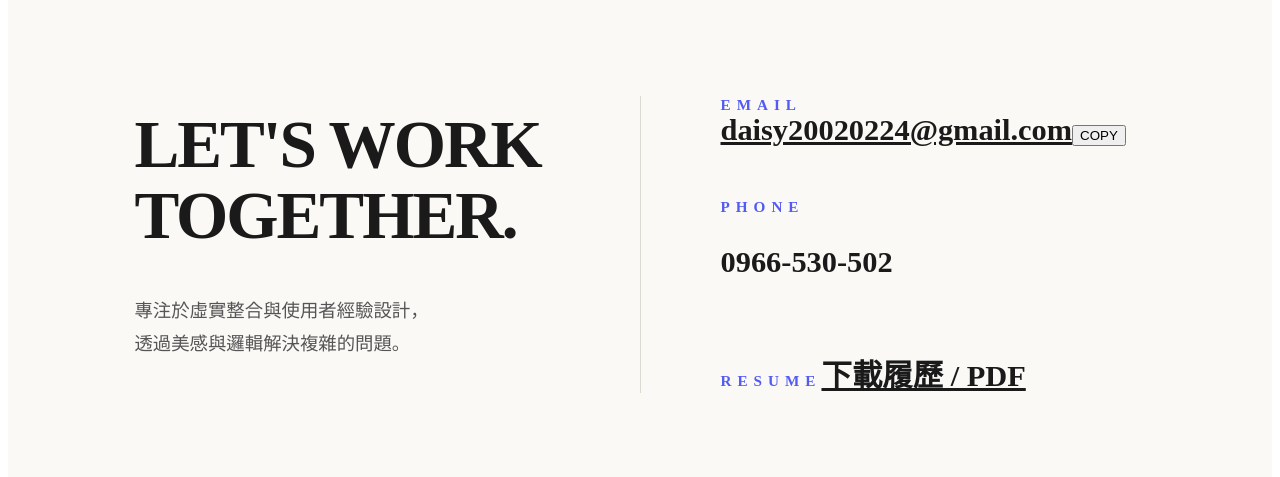
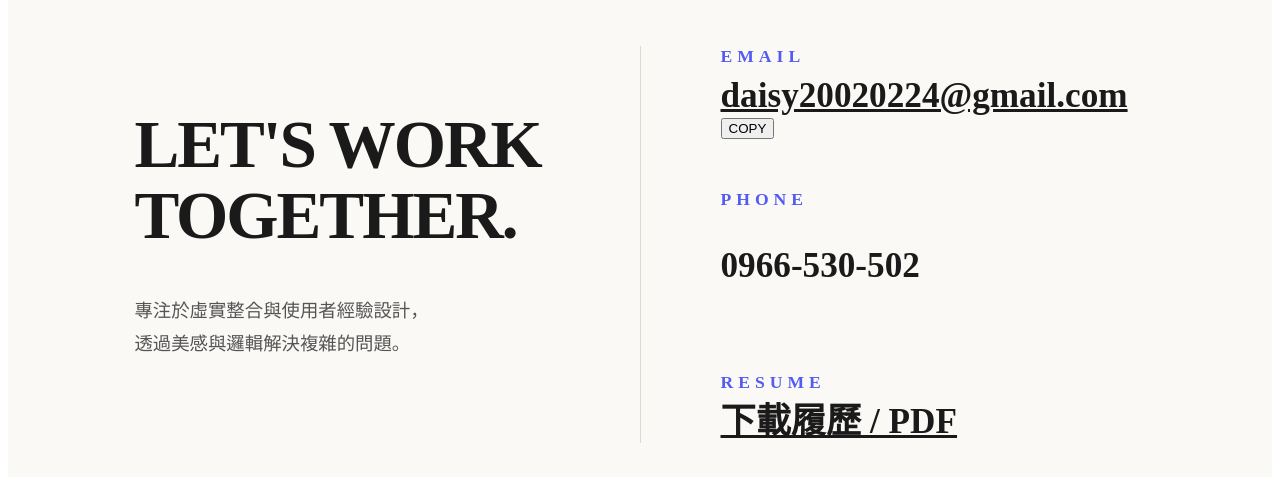
Before and after one commit to 20020224-qun/my-portfolio-react, a React (Vite) app: page / in a window 1280 px wide. Shown: the part 4968-5445 px from the top of the page. Built offline with nearby package versions, Linux system fonts and the light colour scheme.

Commit message:
Update style.css

```diff
--- a/src/assets/style.css
+++ b/src/assets/style.css
@@ -806,4 +806,26 @@ html {
     color: #444 !important; /* 文字顏色加深，增加左側下方的重量感來平衡大標 */
     opacity: 0.9;
 }
+/* 將這段貼在 CSS 最底部 */
+#contact .contact-info * {
+    text-align: left !important;
 }
+
+/* 強制右側標籤變大變藍 */
+#contact .info-label {
+    font-size: 1.1rem !important;
+    color: #535bf2 !important;
+    display: block !important;
+    letter-spacing: 5px !important;
+    font-weight: 800 !important;
+}
+
+/* 強制 Email 與電話變超大 */
+#contact .info-link,
+#contact .info-text {
+    font-size: 2.2rem !important; /* 故意設超大來測試有沒有生效 */
+    color: #1a1a1a !important;
+    font-weight: 800 !important;
+    line-height: 1.2 !important;
+}
+}
```
